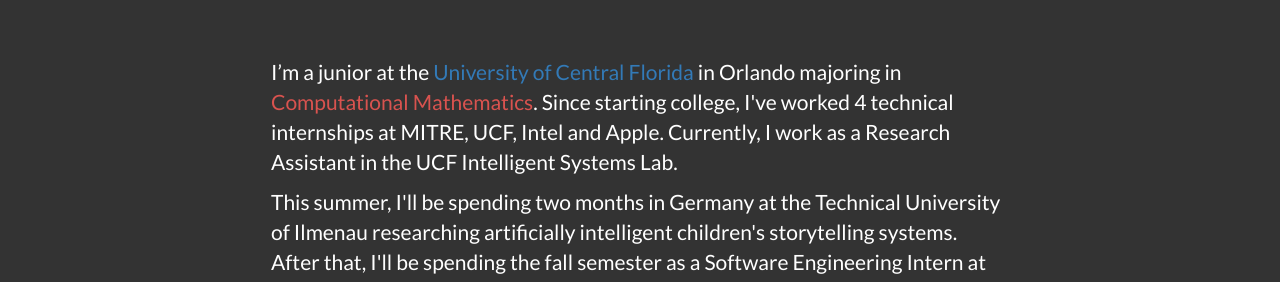
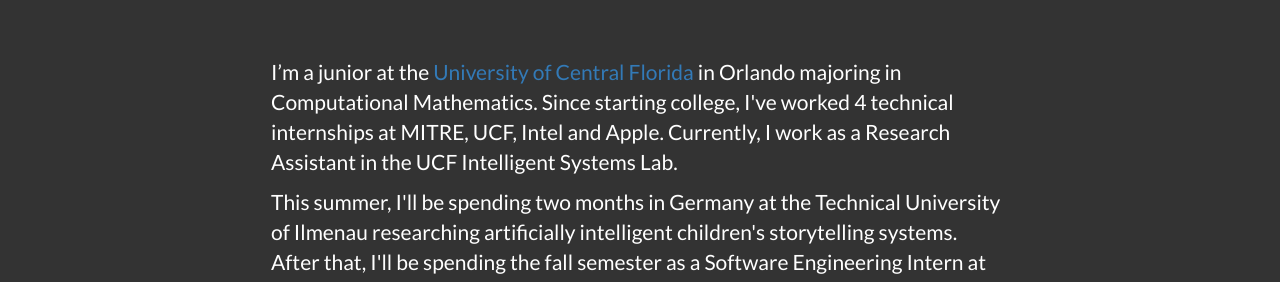
Before and after one commit to hastingsl/hastingsl.github.io, a Jekyll site: the page built from index.html, in a window 1280 px wide. Shown: the part 1019-1301 px from the top of the page. Built offline with Jekyll 4.4.1, drawn with Linux system fonts in a browser that asks for light colours; nearby versions of some CDN libraries.

Commit message:
Update index.html

```diff
--- a/index.html
+++ b/index.html
@@ -27,7 +27,7 @@
 <div class="container">
   <center id="about"><h1>Hi! I'm Lauren.</h1></center>
   <p>
-    I’m a junior at the <a href="https://www.ucf.edu" target="_blank"> University of Central Florida</a> in Orlando majoring in <text class="red-text">Computational Mathematics</text>. Since starting college, I've worked 4 technical internships at MITRE, UCF, Intel and Apple. Currently, I work as a Research Assistant in the UCF Intelligent Systems Lab.
+    I’m a junior at the <a href="https://www.ucf.edu" target="_blank"> University of Central Florida</a> in Orlando majoring in Computational Mathematics. Since starting college, I've worked 4 technical internships at MITRE, UCF, Intel and Apple. Currently, I work as a Research Assistant in the UCF Intelligent Systems Lab.
   </p>
   <p>
     This summer, I'll be spending two months in Germany at the Technical University of Ilmenau researching artificially intelligent children's storytelling systems. After that, I'll be spending the fall semester as a Software Engineering Intern at Apple on the Network Media team.
```
